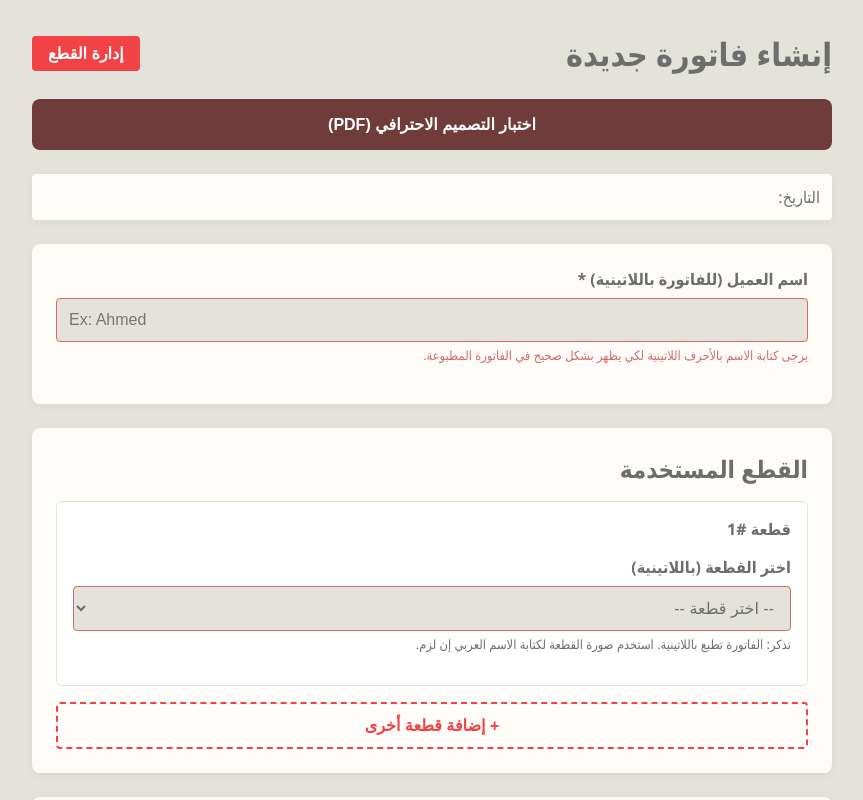
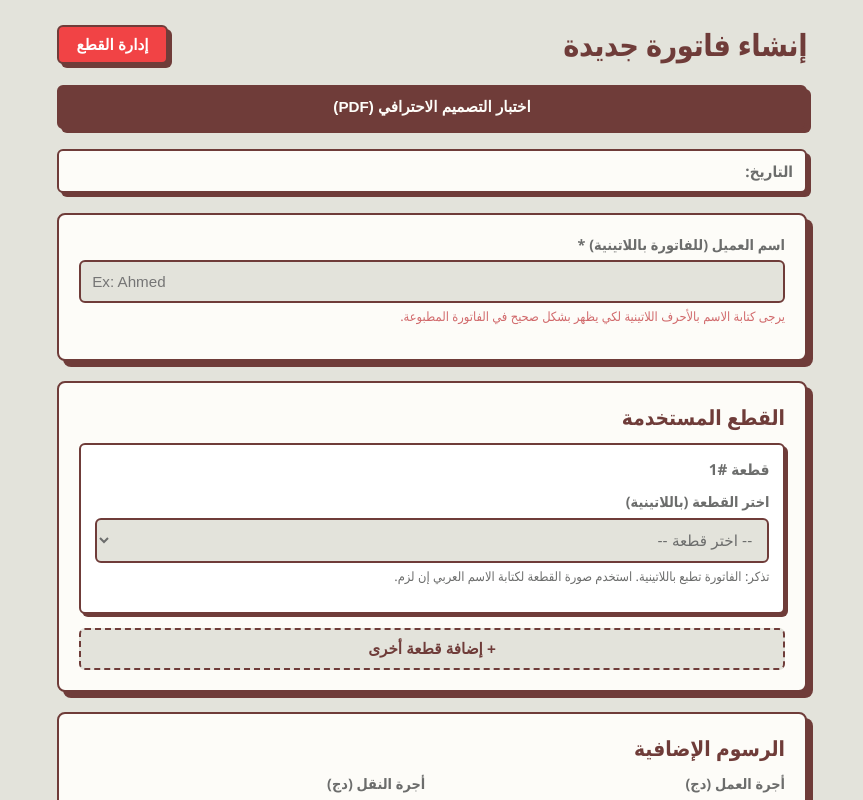
Before and after one commit to chaliku/artisan-invoicing-app, a SvelteKit app: page / in a window 1280 px wide. Shown: the top 800 px of the page, without its empty margins (208-1071 px from the left). Built offline with nearby package versions, Linux system fonts and the light colour scheme.

Commit message:
style: implement neo-brutalism design with hard shadows, fix UI sizing, update docs

```diff
--- a/src/routes/+page.svelte
+++ b/src/routes/+page.svelte
@@ -145,35 +145,22 @@
 <div class="container">
   <div class="header">
     <h1>إنشاء فاتورة جديدة</h1>
-    <button class="manage-parts-btn" onclick={() => goto("/parts")}
-      >إدارة القطع</button
-    >
+    <button class="manage-parts-btn" onclick={() => goto("/parts")}>إدارة القطع</button>
   </div>
 
   <!-- زر الاختبار المؤقت -->
   <button
-    style="width: 100%; background: #6f3c39; color: white; padding: 1rem; border-radius: 8px; cursor: pointer; margin-bottom: 1.5rem; font-size: 1rem; font-weight: bold; border: none;"
+    class="test-pdf-btn"
     onclick={async () => {
       try {
         const dummyInvoice = {
           client_name: "Ahmed",
-          items: [
-            {
-              name: "Robinet",
-              price: 500.0,
-              receipt_image_path: null,
-              note: null,
-            },
-          ],
+          items: [{ name: "Robinet", price: 500.0, receipt_image_path: null, note: null }],
           labor_fee: 1500.0,
           transport_fee: 200.0,
-          total: 2200.0,
+          total: 2200.0
         };
-        const res = await commands.generateInvoicePdf(
-          dummyInvoice,
-          "Facture",
-          "07/11/2026",
-        );
+        const res = await commands.generateInvoicePdf(dummyInvoice, "Facture", "07/11/2026");
         if (res.status === "ok") {
           alert("نجاح! الملف في: " + res.data);
         } else {
@@ -207,11 +194,8 @@
         dir="ltr"
         style="text-align: left;"
       />
-      <small
-        style="color: #d16a6c; font-size: 0.8rem; margin-top: 4px; display: block;"
-      >
-        يرجى كتابة الاسم بالأحرف اللاتينية لكي يظهر بشكل صحيح في الفاتورة
-        المطبوعة.
+      <small style="color: #d16a6c; font-size: 0.8rem; margin-top: 4px; display: block;">
+        يرجى كتابة الاسم بالأحرف اللاتينية لكي يظهر بشكل صحيح في الفاتورة المطبوعة.
       </small>
     </div>
   </div>
@@ -224,9 +208,7 @@
         <div class="item-header">
           <span>قطعة #{index + 1}</span>
           {#if items.length > 1}
-            <button class="remove-btn" onclick={() => removeItem(index)}
-              >حذف</button
-            >
+            <button class="remove-btn" onclick={() => removeItem(index)}>حذف</button>
           {/if}
         </div>
 
@@ -243,11 +225,8 @@
               <option value={part.name}>{part.name}</option>
             {/each}
           </select>
-          <small
-            style="color: #6c6d6c; font-size: 0.8rem; margin-top: 4px; display: block;"
-          >
-            تذكر: الفاتورة تطبع باللاتينية. استخدم صورة القطعة لكتابة الاسم
-            العربي إن لزم.
+          <small style="color: #6c6d6c; font-size: 0.8rem; margin-top: 4px; display: block;">
+            تذكر: الفاتورة تطبع باللاتينية. استخدم صورة القطعة لكتابة الاسم العربي إن لزم.
           </small>
         </div>
 
@@ -303,12 +282,10 @@
 </div>
 
 <style>
-  /* لا نحتاج :global(body) هنا لأننا في +layout.svelte */
-
   .container {
-    max-width: 800px;
+    max-width: 750px;
     margin: 0 auto;
-    padding: 2rem;
+    padding: 1.5rem;
     direction: rtl;
     color: #6c6d6c;
   }
@@ -317,186 +294,200 @@
     display: flex;
     justify-content: space-between;
     align-items: center;
-    margin-bottom: 1.5rem;
+    margin-bottom: 1.25rem;
   }
 
-  h1,
-  h2 {
-    color: #6c6d6c;
+  h1, h2 {
+    color: #6f3c39;
     margin: 0;
   }
 
-  h1 {
-    font-size: 2rem;
-  }
-  h2 {
-    font-size: 1.5rem;
-    margin-bottom: 1rem;
+  h1 { font-size: 1.9rem; font-weight: 800; letter-spacing: -0.5px; }
+  h2 { font-size: 1.3rem; font-weight: 700; margin-bottom: 0.75rem; }
+
+  /* الأزرار */
+  .manage-parts-btn, .save-btn, .test-pdf-btn {
+    background: #f14345;
+    color: white;
+    border: 2px solid #6f3c39;
+    padding: 0.55rem 1.1rem;
+    border-radius: 6px;
+    cursor: pointer;
+    font-size: 0.95rem;
+    font-weight: 700;
+    box-shadow: 4px 4px 0px 0px #6f3c39;
+    transition: all 0.1s ease;
   }
 
-  .manage-parts-btn,
-  .save-btn {
-    background: #f14345;
-    color: white;
-    border: none;
-    padding: 0.5rem 1rem;
-    border-radius: 4px;
-    cursor: pointer;
-    font-size: 1rem;
-    font-weight: 600;
-    transition: opacity 0.2s;
+  /* زر الاختبار: أصغر وأقل بروزاً */
+  .test-pdf-btn {
+    width: 100%;
+    background: #6f3c39;
+    color: #FDFCF8;
+    margin-bottom: 1.25rem;
+    padding: 0.7rem;
+    font-size: 0.95rem;
   }
 
-  .manage-parts-btn:hover,
-  .save-btn:hover {
-    opacity: 0.85;
+  .manage-parts-btn:active, .save-btn:active, .test-pdf-btn:active {
+    transform: translate(4px, 4px);
+    box-shadow: 0px 0px 0px 0px #6f3c39;
+  }
+
+  /* زر الحفظ: أصبح بعرض كامل ليتوازن مع الزر العلوي */
+  .save-btn {
+    width: 100%;
+    padding: 0.85rem;
+    font-size: 1.1rem;
   }
 
   .save-btn:disabled {
     opacity: 0.5;
     cursor: not-allowed;
+    transform: none;
+    box-shadow: 4px 4px 0px 0px #6f3c39;
   }
 
-  /* الحقول: كريمي افتراضي، أبيض عند التركيز */
-  input,
-  select {
+  /* الحقول */
+  input, select {
     width: 100%;
-    padding: 0.75rem;
-    border: 1px solid #d16a6c;
-    border-radius: 4px;
-    font-size: 1rem;
+    padding: 0.7rem;
+    border: 2px solid #6f3c39;
+    border-radius: 6px;
+    font-size: 0.95rem;
     background: #e3e3db !important;
     box-sizing: border-box;
     color: #6c6d6c;
+    font-weight: 500;
     transition: all 0.2s ease;
   }
 
-  input:focus,
-  select:focus {
+  input:focus, select:focus {
     outline: none;
-    border-color: #f14345;
     background: #ffffff !important;
-    box-shadow: 0 0 0 3px rgba(241, 67, 69, 0.1);
+    box-shadow: 4px 4px 0px 0px rgba(241, 67, 69, 0.3);
   }
 
   .hint {
     color: #d16a6c;
-    font-size: 0.875rem;
+    font-size: 0.8rem;
     margin-top: 0.25rem;
+    font-weight: 600;
   }
 
-  /* الحاويات: أبيض دافئ #FDFCF8 */
+  /* الحاويات */
   .date-display {
-    background: #fdfcf8;
-    padding: 0.75rem;
-    border-radius: 4px;
-    margin-bottom: 1.5rem;
-    font-weight: 500;
-    box-shadow: 0 2px 8px rgba(0, 0, 0, 0.05);
+    background: #FDFCF8;
+    padding: 0.6rem 0.75rem;
+    border-radius: 6px;
+    margin-bottom: 1.25rem;
+    font-weight: 700;
+    font-size: 0.95rem;
+    border: 2px solid #6f3c39;
+    box-shadow: 4px 4px 0px 0px #6f3c39;
   }
 
-  .error,
-  .success {
-    padding: 1rem;
-    border-radius: 4px;
+  .error, .success {
+    padding: 0.85rem;
+    border-radius: 6px;
     margin-bottom: 1rem;
+    border: 2px solid;
+    font-weight: 600;
+    font-size: 0.9rem;
   }
-  .error {
-    background: #fee;
-    color: #c33;
-    border: 1px solid #fcc;
-  }
-  .success {
-    background: #efe;
-    color: #363;
-    border: 1px solid #cfc;
+  .error { background: #fee; color: #c33; border-color: #c33; }
+  .success { background: #efe; color: #363; border-color: #363; }
+
+  .form-section {
+    background: #FDFCF8;
+    padding: 1.25rem;
+    border-radius: 8px;
+    border: 2px solid #6f3c39;
+    box-shadow: 6px 6px 0px 0px #6f3c39;
+    margin-bottom: 1.25rem;
   }
 
-  .form-section {
-    background: #fdfcf8; /* الأبيض الدافئ */
-    padding: 1.5rem;
-    border-radius: 8px;
-    box-shadow: 0 2px 8px rgba(0, 0, 0, 0.05);
-    margin-bottom: 1.5rem;
-  }
-
-  .form-group {
-    margin-bottom: 1rem;
-  }
-  .form-row {
-    display: grid;
-    grid-template-columns: 1fr 1fr;
-    gap: 1rem;
-  }
+  .form-group { margin-bottom: 0.85rem; }
+  .form-row { display: grid; grid-template-columns: 1fr 1fr; gap: 0.85rem; }
 
   label {
     display: block;
-    margin-bottom: 0.5rem;
-    font-weight: 600;
+    margin-bottom: 0.4rem;
+    font-weight: 700;
+    font-size: 0.9rem;
   }
 
-  /* البطاقة الداخلية: بيضاء ناصعة لتبرز داخل الحاوية الدافئة */
   .item-card {
-    border: 1px solid #e3e3db;
+    border: 2px solid #6f3c39;
     border-radius: 6px;
-    padding: 1rem;
-    margin-bottom: 1rem;
+    padding: 0.85rem;
+    margin-bottom: 0.85rem;
     background: #ffffff;
+    box-shadow: 3px 3px 0px 0px #6f3c39;
   }
 
   .item-header {
     display: flex;
     justify-content: space-between;
     align-items: center;
-    margin-bottom: 1rem;
-    font-weight: 600;
+    margin-bottom: 0.85rem;
+    font-weight: 700;
+    font-size: 0.95rem;
   }
 
   .remove-btn {
     background: transparent;
     color: #f14345;
-    border: 1px solid #f14345;
-    padding: 0.25rem 0.75rem;
+    border: 2px solid #f14345;
+    padding: 0.2rem 0.6rem;
     border-radius: 4px;
     cursor: pointer;
-    font-size: 0.875rem;
+    font-size: 0.8rem;
+    font-weight: 700;
+    transition: all 0.1s;
   }
 
-  .remove-btn:hover {
-    background: rgba(241, 67, 69, 0.1);
+  .remove-btn:active {
+    transform: translate(2px, 2px);
   }
 
   .add-item-btn {
     width: 100%;
-    background: transparent;
-    color: #f14345;
-    border: 2px dashed #f14345;
-    padding: 0.75rem;
-    border-radius: 4px;
+    background: #e3e3db;
+    color: #6f3c39;
+    border: 2px dashed #6f3c39;
+    padding: 0.65rem;
+    border-radius: 6px;
     cursor: pointer;
-    font-size: 1rem;
-    font-weight: 600;
+    font-size: 0.95rem;
+    font-weight: 700;
+    transition: all 0.1s;
   }
 
-  .add-item-btn:hover {
-    background: rgba(241, 67, 69, 0.05);
+  .add-item-btn:active {
+    transform: translate(2px, 2px);
   }
 
+  /* صندوق المجموع: أصغر وأكثر توازناً */
   .total-display {
     background: #6f3c39;
     color: white;
-    padding: 1.5rem;
+    padding: 1.1rem 1.25rem;
     border-radius: 8px;
     display: flex;
     justify-content: space-between;
     align-items: center;
-    font-size: 1.25rem;
-    font-weight: 600;
-    margin-bottom: 1.5rem;
+    font-size: 1.1rem;
+    font-weight: 700;
+    margin-bottom: 1.25rem;
+    border: 2px solid #6f3c39;
+    box-shadow: 6px 6px 0px 0px #1a1a1a;
   }
 
   .total-amount {
     font-size: 1.5rem;
-    color: #d16a6c;
+    color: #f14345;
+    font-weight: 800;
+    text-shadow: 1px 1px 0px rgba(0,0,0,0.2);
   }
 </style>
--- a/src/routes/parts/+page.svelte
+++ b/src/routes/parts/+page.svelte
@@ -262,8 +262,6 @@
 </div>
 
 <style>
-  /* لا نحتاج :global(body) هنا */
-
   .container {
     max-width: 900px;
     margin: 0 auto;
@@ -280,35 +278,40 @@
   }
 
   h1, h2 {
-    color: #6c6d6c;
+    color: #6f3c39;
     margin: 0;
   }
 
-  h1 { font-size: 2rem; }
-  h2 { font-size: 1.5rem; margin-bottom: 1rem; }
+  h1 { font-size: 2.2rem; font-weight: 800; letter-spacing: -1px; }
+  h2 { font-size: 1.5rem; font-weight: 700; margin-bottom: 1rem; }
 
-  .back-btn {
-    background: #6f3c39;
+  .back-btn, .btn-primary {
+    background: #f14345;
     color: white;
-    border: none;
-    padding: 0.5rem 1rem;
-    border-radius: 4px;
+    border: 2px solid #6f3c39;
+    padding: 0.6rem 1.2rem;
+    border-radius: 6px;
     cursor: pointer;
     font-size: 1rem;
-    font-weight: 600;
+    font-weight: 700;
+    box-shadow: 4px 4px 0px 0px #6f3c39;
+    transition: all 0.1s ease;
   }
 
-  .back-btn:hover { opacity: 0.9; }
+  .back-btn:active, .btn-primary:active {
+    transform: translate(4px, 4px);
+    box-shadow: 0px 0px 0px 0px #6f3c39;
+  }
 
-  .error { background: #fee; color: #c33; padding: 1rem; border-radius: 4px; margin-bottom: 1rem; border: 1px solid #fcc; }
-  .success { background: #efe; color: #363; padding: 1rem; border-radius: 4px; margin-bottom: 1rem; border: 1px solid #cfc; }
+  .error { background: #fee; color: #c33; padding: 1rem; border-radius: 6px; margin-bottom: 1rem; border: 2px solid #c33; font-weight: 600; }
+  .success { background: #efe; color: #363; padding: 1rem; border-radius: 6px; margin-bottom: 1rem; border: 2px solid #363; font-weight: 600; }
 
-  /* الحاويات: أبيض دافئ #FDFCF8 */
   .form {
-    background: #fdfcf8;
+    background: #FDFCF8;
     padding: 1.5rem;
     border-radius: 8px;
-    box-shadow: 0 2px 8px rgba(0, 0, 0, 0.05);
+    border: 2px solid #6f3c39;
+    box-shadow: 6px 6px 0px 0px #6f3c39;
     margin-bottom: 2rem;
   }
 
@@ -319,27 +322,26 @@
     display: block;
     color: #6c6d6c;
     margin-bottom: 0.5rem;
-    font-weight: 600;
+    font-weight: 700;
   }
 
-  /* الحقول: كريمي افتراضي، أبيض عند التركيز */
   input {
     width: 100%;
     padding: 0.75rem;
-    border: 1px solid #d16a6c;
-    border-radius: 4px;
+    border: 2px solid #6f3c39;
+    border-radius: 6px;
     font-size: 1rem;
     background: #e3e3db !important;
     box-sizing: border-box;
     color: #6c6d6c;
+    font-weight: 500;
     transition: all 0.2s ease;
   }
 
   input:focus {
     outline: none;
-    border-color: #f14345;
     background: #ffffff !important;
-    box-shadow: 0 0 0 3px rgba(241, 67, 69, 0.1);
+    box-shadow: 4px 4px 0px 0px rgba(241, 67, 69, 0.3);
   }
 
   .image-upload-row {
@@ -351,7 +353,7 @@
   .image-status {
     color: #4caf50;
     font-size: 0.9rem;
-    font-weight: 600;
+    font-weight: 700;
   }
 
   .btn-danger-small {
@@ -361,6 +363,7 @@
     cursor: pointer;
     font-size: 0.875rem;
     text-decoration: underline;
+    font-weight: 700;
   }
 
   .form-actions {
@@ -369,54 +372,50 @@
     margin-top: 1rem;
   }
 
-  .btn-primary {
-    background: #f14345;
-    color: white;
-    border: none;
-    padding: 0.75rem 1.5rem;
-    border-radius: 4px;
+  .btn-secondary {
+    background: transparent;
+    color: #6f3c39;
+    border: 2px solid #6f3c39;
+    padding: 0.6rem 1.2rem;
+    border-radius: 6px;
     cursor: pointer;
     font-size: 1rem;
-    font-weight: 600;
+    font-weight: 700;
+    box-shadow: 4px 4px 0px 0px #6f3c39;
+    transition: all 0.1s ease;
   }
-  .btn-primary:hover { opacity: 0.9; }
 
-  .btn-secondary {
-    background: transparent;
-    color: #6c6d6c;
-    border: 1px solid #6c6d6c;
-    padding: 0.75rem 1.5rem;
-    border-radius: 4px;
-    cursor: pointer;
-    font-size: 1rem;
-    font-weight: 600;
+  .btn-secondary:active {
+    transform: translate(4px, 4px);
+    box-shadow: 0px 0px 0px 0px #6f3c39;
   }
-  .btn-secondary:hover { background: #f5f5f5; }
 
   .parts-list {
-    background: #fdfcf8;
+    background: #FDFCF8;
     padding: 1.5rem;
     border-radius: 8px;
-    box-shadow: 0 2px 8px rgba(0, 0, 0, 0.05);
+    border: 2px solid #6f3c39;
+    box-shadow: 6px 6px 0px 0px #6f3c39;
   }
 
-  .empty { text-align: center; color: #d16a6c; padding: 2rem; }
+  .empty { text-align: center; color: #d16a6c; padding: 2rem; font-weight: 700; }
 
   table { width: 100%; border-collapse: collapse; margin-top: 1rem; }
 
   th {
-    background: #f4f1ea;
-    color: #6c6d6c;
+    background: #e3e3db;
+    color: #6f3c39;
     padding: 0.75rem;
     text-align: right;
-    font-weight: 600;
-    border-bottom: 2px solid #e3e3db;
+    font-weight: 800;
+    border-bottom: 2px solid #6f3c39;
   }
 
   td {
     padding: 0.75rem;
     border-bottom: 1px solid #e3e3db;
     color: #6c6d6c;
+    font-weight: 500;
   }
 
   .thumbnail {
@@ -424,7 +423,7 @@
     height: 40px;
     object-fit: cover;
     border-radius: 4px;
-    border: 1px solid #e3e3db;
+    border: 2px solid #6f3c39;
   }
 
   .no-image { color: #aaa; }
@@ -434,22 +433,34 @@
   .btn-edit {
     background: #f14345;
     color: white;
-    border: none;
-    padding: 0.5rem 1rem;
+    border: 2px solid #6f3c39;
+    padding: 0.4rem 0.8rem;
     border-radius: 4px;
     cursor: pointer;
     font-size: 0.875rem;
+    font-weight: 700;
+    box-shadow: 2px 2px 0px 0px #6f3c39;
   }
-  .btn-edit:hover { opacity: 0.9; }
+
+  .btn-edit:active {
+    transform: translate(2px, 2px);
+    box-shadow: 0px 0px 0px 0px #6f3c39;
+  }
 
   .btn-delete {
     background: transparent;
     color: #f14345;
-    border: 1px solid #f14345;
-    padding: 0.5rem 1rem;
+    border: 2px solid #f14345;
+    padding: 0.4rem 0.8rem;
     border-radius: 4px;
     cursor: pointer;
     font-size: 0.875rem;
+    font-weight: 700;
+    box-shadow: 2px 2px 0px 0px #f14345;
   }
-  .btn-delete:hover { background: rgba(241, 67, 69, 0.1); }
+
+  .btn-delete:active {
+    transform: translate(2px, 2px);
+    box-shadow: 0px 0px 0px 0px #f14345;
+  }
 </style>
```
